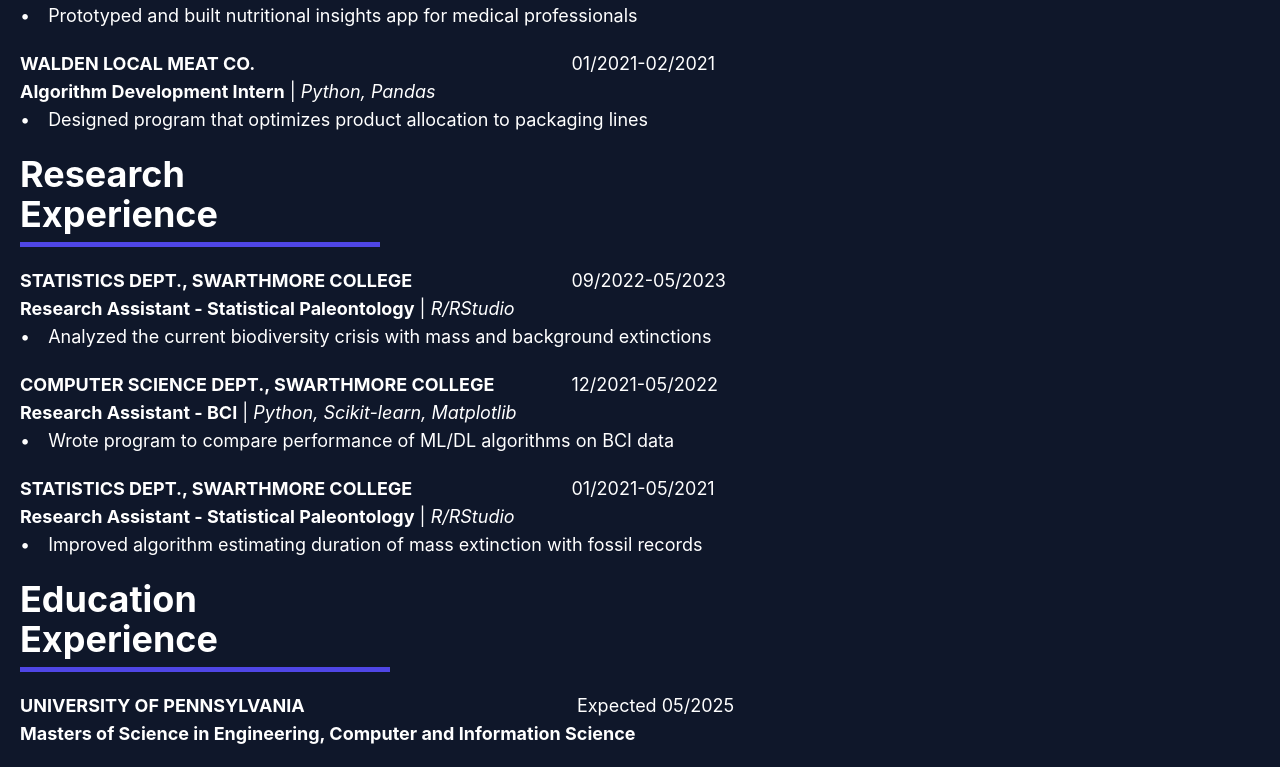
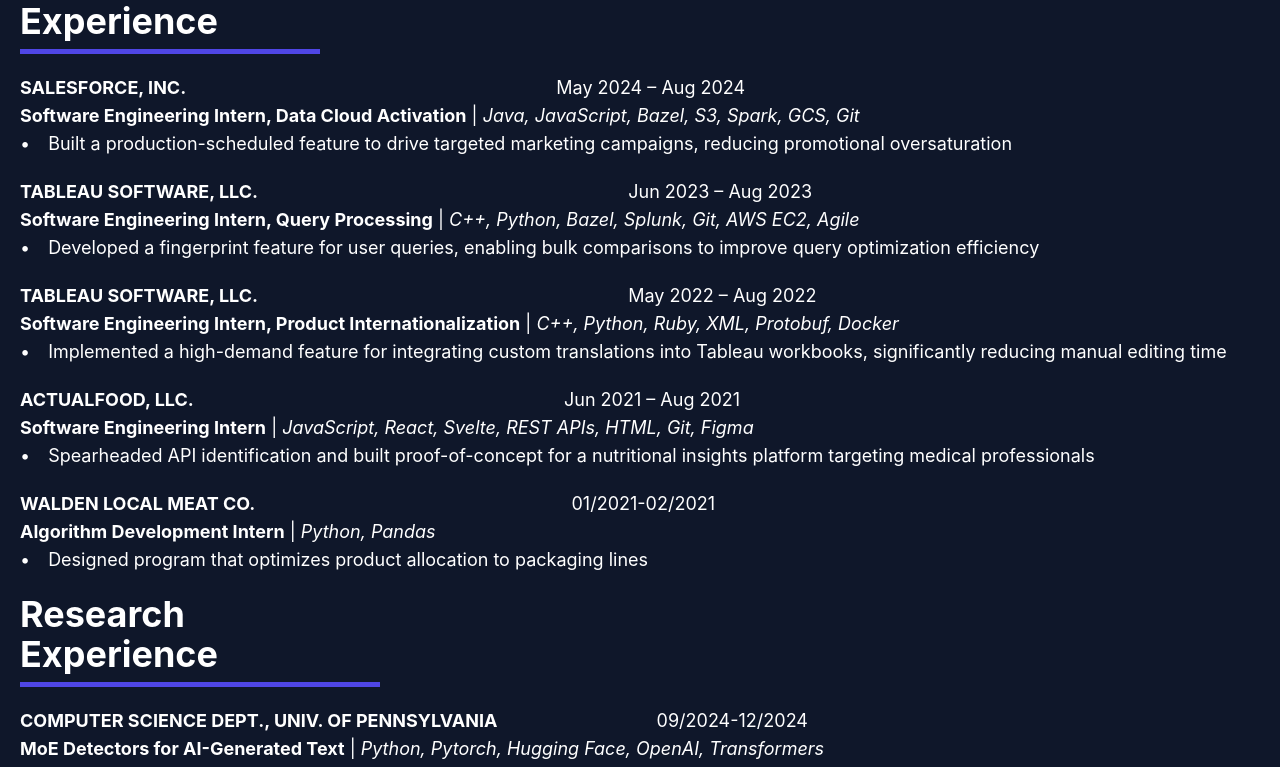
Before and after one commit to EmmaJin0210/emmajin0210.github.io, a React (Create React App) app: page / in a window 1280 px wide. Shown: the part 1144-1911 px from the top of the page. Built offline with nearby package versions, Linux system fonts and the light colour scheme.

Commit message:
updating

```diff
--- a/src/components/About.js
+++ b/src/components/About.js
@@ -16,9 +16,24 @@ const About = () => {
             and an aspiring Software Engineer.
           </p>
           <p className="pb-5">
-            I especially enjoy full-stack and backend development,<br></br>
-            and am proficient in frameworks such as Python Flask,<br></br>
-            Django, and React.js.
+            My background is in backend development for large-scale<br></br>
+            systems and cloud enterprise applications, with experience<br></br>
+            in scalable data processing, cloud integrations, and<br></br>
+            performance optimization.
+            <br></br>
+            In my past internships, I worked on high-scale data pipelines,<br></br>
+            query optimization, and cloud-based enterprise solutions.<br></br>
+            I’m proficient in Python, C++, and Java, with expertise in<br></br>
+            backend and data technologies like PostgreSQL, Snowflake,<br></br>
+            GraphQL, AWS, and GCP.
+            <br></br>
+            Entering grad school, I became increasingly interested<br></br>
+            in applied AI/ML and NLP, leading me to focus on research<br></br>
+            and projects in this area. I’m excited about opportunities<br></br>
+            at the intersection of AI, backend engineering, and scalable<br></br>
+            cloud applications.
+            <br></br>
+            Learn more about my research and projects below.<br></br>
           </p>
           <p className="pb-5">
             In my free time, aside from building projects, I enjoy<br></br>
--- a/src/components/Contact.js
+++ b/src/components/Contact.js
@@ -15,7 +15,7 @@ const Contact = () => {
           Contact Me
         </h2>
         <p>
-          I am currently looking for Software Engineering internships for summer 2024. <br></br>
+          I am currently looking for 2025 New Grad positions. <br></br>
           Please feel free to contact me via any means below:
         </p>
 
--- a/src/components/Experience.js
+++ b/src/components/Experience.js
@@ -9,28 +9,44 @@ const Experience = () => {
             Work Experience
           </h2>
           <ul>
-            <p className="pb-5"> <b>SALESFORCE, INC.</b>
+            <p className="pb-5">
+              <b>SALESFORCE, INC.</b>
               &emsp;&emsp;&emsp;&emsp;&emsp;&emsp;&emsp;&emsp;&emsp;&emsp;&emsp;&emsp;&emsp;&emsp;
               &emsp;&emsp;&emsp;&emsp;&emsp;&emsp;
-            06/2023-Present<br></br>
-            <b>Software Engineering Intern</b> | <i>C++, SQL</i><br></br>
-            &#x2022;&emsp;Implementing feature to create fingerprints for Logical Queries</p>
+              May 2024 – Aug 2024<br></br>
+              <b>Software Engineering Intern, Data Cloud Activation</b> | <i>Java, JavaScript, Bazel, S3, Spark, GCS, Git</i><br></br>
+              &#x2022;&emsp;Built a production-scheduled feature to drive targeted marketing campaigns, reducing promotional oversaturation
+            </p>
           </ul>
           <ul>
-            <p className="pb-5"> <b>SALESFORCE, INC.</b>
+            <p className="pb-5">
+              <b>TABLEAU SOFTWARE, LLC.</b>
               &emsp;&emsp;&emsp;&emsp;&emsp;&emsp;&emsp;&emsp;&emsp;&emsp;&emsp;&emsp;&emsp;&emsp;
               &emsp;&emsp;&emsp;&emsp;&emsp;&emsp;
-            05/2022-08/2022<br></br>
-            <b>Software Engineering Intern</b> | <i>C++, Python</i><br></br>
-            &#x2022;&emsp;Built Tableau Desktop feature that allowed integrated translations</p>
+              Jun 2023 – Aug 2023<br></br>
+              <b>Software Engineering Intern, Query Processing</b> | <i>C++, Python, Bazel, Splunk, Git, AWS EC2, Agile</i><br></br>
+              &#x2022;&emsp;Developed a fingerprint feature for user queries, enabling bulk comparisons to improve query optimization efficiency
+            </p>
           </ul>
           <ul>
-            <p className="pb-5"> <b>ACTUALFOOD, LLC.</b>
+            <p className="pb-5">
+              <b>TABLEAU SOFTWARE, LLC.</b>
               &emsp;&emsp;&emsp;&emsp;&emsp;&emsp;&emsp;&emsp;&emsp;&emsp;&emsp;&emsp;&emsp;&emsp;
               &emsp;&emsp;&emsp;&emsp;&emsp;&emsp;
-            06/2021-08/2021<br></br>
-            <b>Software Engineering Intern</b> | <i>React.js, Svelte.js, Meteor.js</i><br></br>
-            &#x2022;&emsp;Prototyped and built nutritional insights app for medical professionals</p>
+              May 2022 – Aug 2022<br></br>
+              <b>Software Engineering Intern, Product Internationalization</b> | <i>C++, Python, Ruby, XML, Protobuf, Docker</i><br></br>
+              &#x2022;&emsp;Implemented a high-demand feature for integrating custom translations into Tableau workbooks, significantly reducing manual editing time
+            </p>
+          </ul>
+          <ul>
+            <p className="pb-5">
+              <b>ACTUALFOOD, LLC.</b>
+              &emsp;&emsp;&emsp;&emsp;&emsp;&emsp;&emsp;&emsp;&emsp;&emsp;&emsp;&emsp;&emsp;&emsp;
+              &emsp;&emsp;&emsp;&emsp;&emsp;&emsp;
+              Jun 2021 – Aug 2021<br></br>
+              <b>Software Engineering Intern</b> | <i>JavaScript, React, Svelte, REST APIs, HTML, Git, Figma</i><br></br>
+              &#x2022;&emsp;Spearheaded API identification and built proof-of-concept for a nutritional insights platform targeting medical professionals
+            </p>
           </ul>
           <ul>
             <p className="pb-5"> <b>WALDEN LOCAL MEAT CO.</b>
@@ -49,24 +65,32 @@ const Experience = () => {
           </h2>
 
           <ul>
+            <p className="pb-5"> <b>COMPUTER SCIENCE DEPT., UNIV. OF PENNSYLVANIA</b>
+            &emsp;&emsp;&emsp;&emsp;&emsp;&emsp;&emsp;&emsp;&nbsp;&nbsp;
+            09/2024-12/2024<br></br>
+            <b>MoE Detectors for AI-Generated Text</b> | <i>Python, Pytorch, Hugging Face, OpenAI, Transformers</i><br></br>
+            &#x2022;&emsp;Developed Emsemble and Mixture-of-Experts models to detect AI-generated text</p>
+          </ul>
+
+          <ul>
             <p className="pb-5"> <b>STATISTICS DEPT., SWARTHMORE COLLEGE</b>
             &emsp;&emsp;&emsp;&emsp;&emsp;&emsp;&emsp;&emsp;&nbsp;&nbsp;
             09/2022-05/2023<br></br>
-            <b>Research Assistant - Statistical Paleontology</b> | <i>R/RStudio</i><br></br>
+            <b>Biodiversity Crisis - Statistical Paleontology</b> | <i>R/RStudio</i><br></br>
             &#x2022;&emsp;Analyzed the current biodiversity crisis with mass and background extinctions</p>
           </ul>
           <ul>
             <p className="pb-5"> <b>COMPUTER SCIENCE DEPT., SWARTHMORE COLLEGE</b>
             &emsp;&emsp;&emsp;&emsp;
             12/2021-05/2022<br></br>
-            <b>Research Assistant - BCI</b> | <i>Python, Scikit-learn, Matplotlib</i><br></br>
+            <b>EEG Signals - BCI</b> | <i>Python, Scikit-learn, Matplotlib</i><br></br>
             &#x2022;&emsp;Wrote program to compare performance of ML/DL algorithms on BCI data</p>
           </ul>
           <ul>
             <p className="pb-5"> <b>STATISTICS DEPT., SWARTHMORE COLLEGE</b>
             &emsp;&emsp;&emsp;&emsp;&emsp;&emsp;&emsp;&emsp;&nbsp;&nbsp;
             01/2021-05/2021<br></br>
-            <b>Research Assistant - Statistical Paleontology</b> | <i>R/RStudio</i><br></br>
+            <b>Duration of Mass Extinction - Statistical Paleontology</b> | <i>R/RStudio</i><br></br>
             &#x2022;&emsp;Improved algorithm estimating duration of mass extinction with fossil records</p>
           </ul>
         </div>
@@ -82,7 +106,7 @@ const Experience = () => {
             &emsp;&emsp;&emsp;&emsp;&emsp;&emsp;&emsp;&emsp;&emsp;&emsp;&emsp;&emsp;&emsp;&emsp;
             &nbsp;&nbsp;
             Expected 05/2025<br></br>
-            <b>Masters of Science in Engineering, Computer and Information Science</b><br></br>
+            <b>Masters of Science in Engineering, Computer and Information Science, Artificial Intelligence</b><br></br>
             </p>
           </ul>
           <ul>
```
Lines whose indentation alone changed are shown as unchanged.
